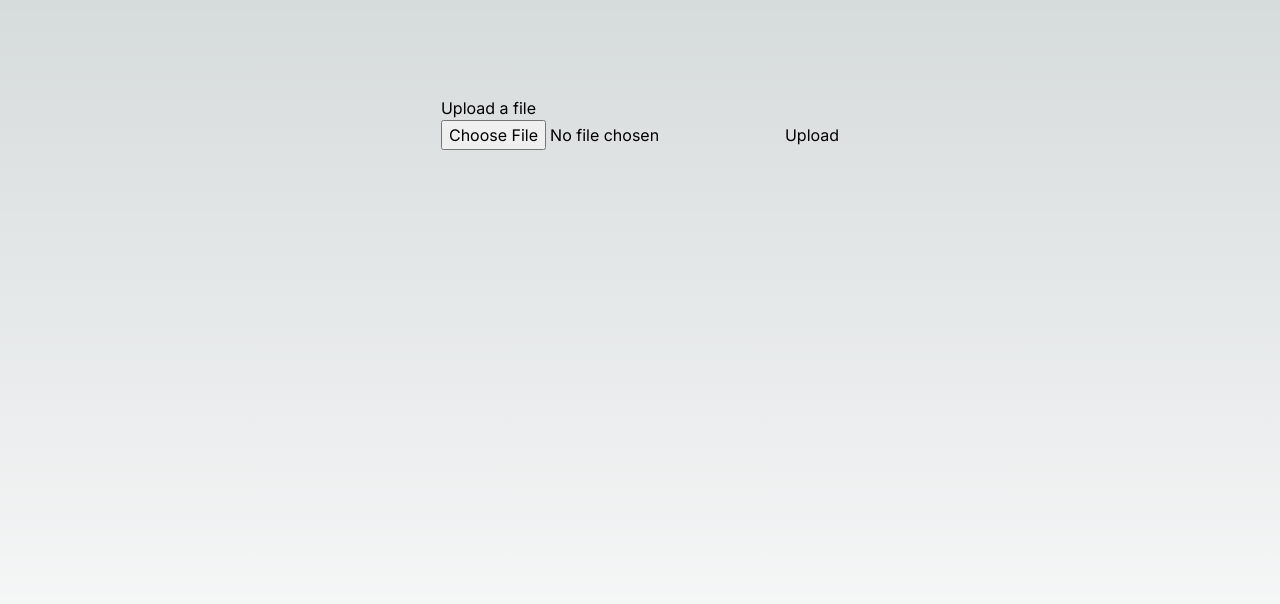
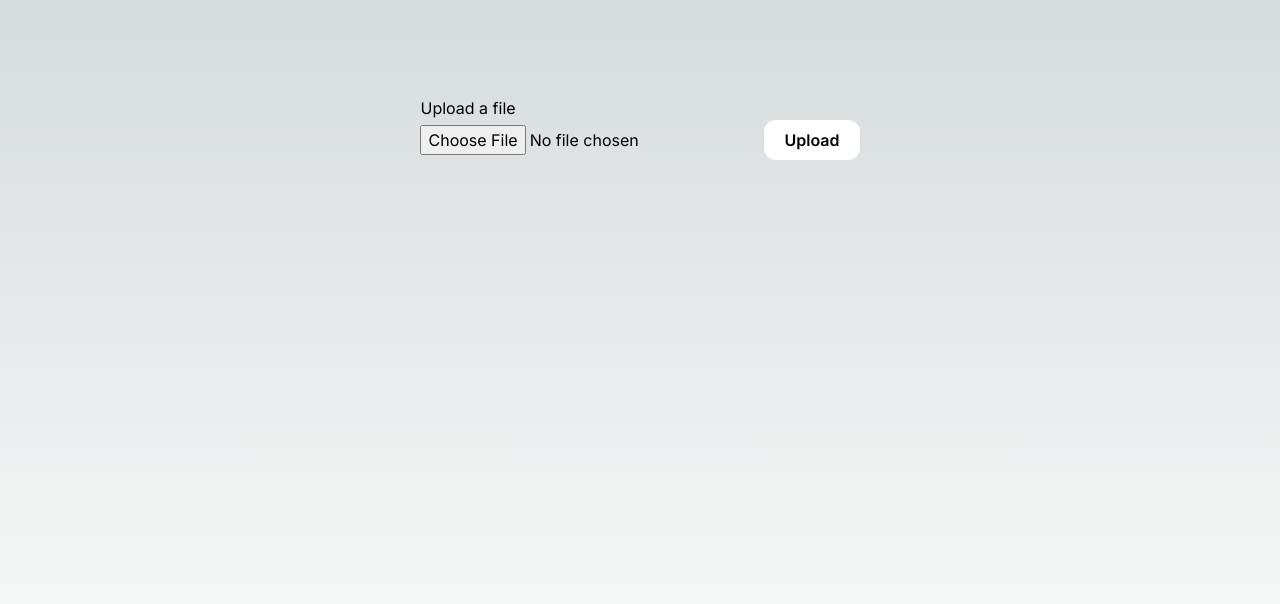
Before and after one commit to anuragts/host-thing, a Next.js app: page / in a window 1280 px wide. Shown: the top 604 px of the page. Built offline with nearby package versions, Linux system fonts and the light colour scheme.

Commit message:
btn style

```diff
--- a/src/pages/components/Appwrite.tsx
+++ b/src/pages/components/Appwrite.tsx
@@ -1,5 +1,5 @@
 import { useState } from "react";
-import { Client, Storage } from "appwrite";
+import { Client, Storage, Account } from "appwrite";
 import { v4 as uuidv4 } from "uuid";
 
 const Appwrite: React.FC = () => {
@@ -10,13 +10,12 @@ const Appwrite: React.FC = () => {
 
     const client = new Client()
       .setEndpoint("https://cloud.appwrite.io/v1")
-      .setProject("6462dfb43a09a57143bd")
-
-
+      .setProject("6462dfb43a09a57143bd");
 
     const storage = new Storage(client);
 
-    const file = (document.getElementById("uploader") as HTMLInputElement)?.files?.[0];
+    const file = (document.getElementById("uploader") as HTMLInputElement)
+      ?.files?.[0];
     const fileId = uuidv4();
 
     if (!file) {
@@ -26,7 +25,11 @@ const Appwrite: React.FC = () => {
     }
 
     try {
-      const response = await storage.createFile("6462e0f7c71911cce706", fileId, file);
+      const response = await storage.createFile(
+        "6462e0f7c71911cce706",
+        fileId,
+        file
+      );
       console.log(response); // Success
     } catch (error) {
       console.log(error); // Failure
@@ -39,7 +42,7 @@ const Appwrite: React.FC = () => {
     <div>
       <div>Upload a file</div>
       <input type="file" id="uploader" />
-      <button onClick={handleUpload} disabled={uploading}>
+      <button className="bg-white text-black px-5 py-2 rounded-xl font-semibold" onClick={handleUpload} disabled={uploading}>
         {uploading ? "Uploading..." : "Upload"}
       </button>
     </div>
```
